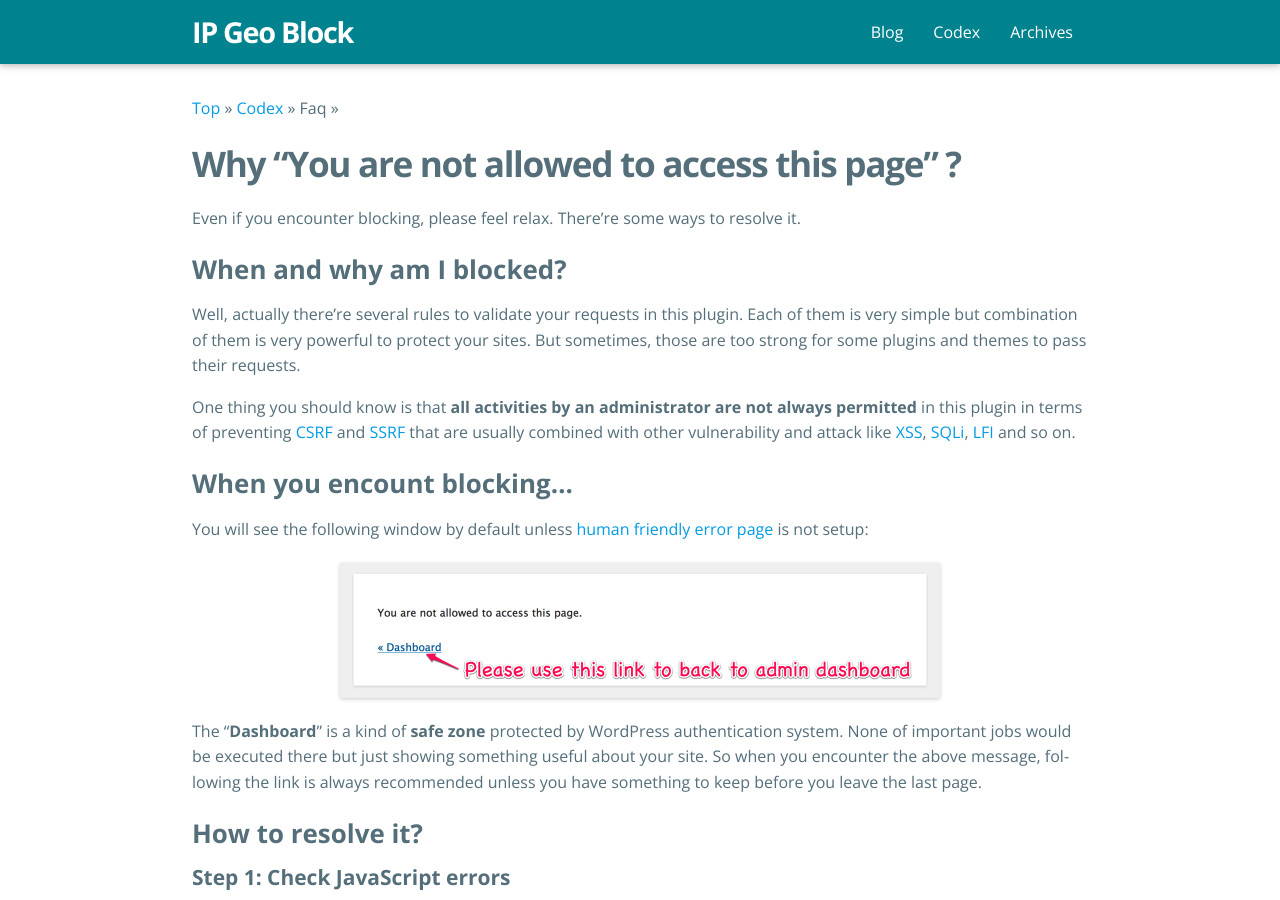
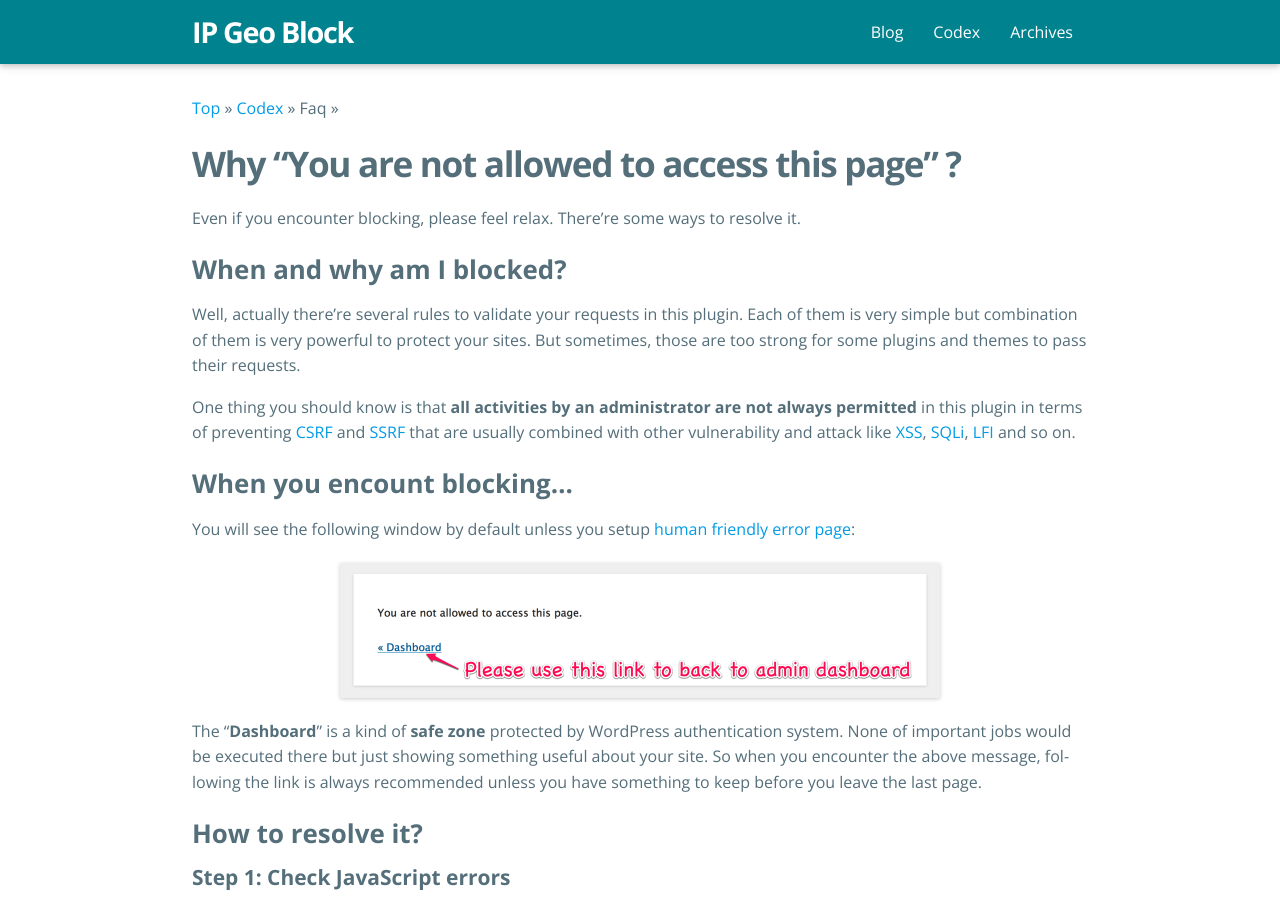
Before and after one commit to tokkonopapa/WordPress-IP-Geo-Block, a Jekyll site: the page built from _codex/02. FAQ/02/you-are-not-allowed-to-access.md, in a window 1280 px wide and 900 px high. Built offline with Jekyll 4.4.1, drawn with Linux system fonts in a browser that asks for light colours; some web fonts are replaced.

Commit message:
Update codex.

```diff
--- a/_codex/02. FAQ/02/you-are-not-allowed-to-access.md
+++ b/_codex/02. FAQ/02/you-are-not-allowed-to-access.md
@@ -23,8 +23,8 @@ always permitted** in this plugin in terms of preventing [CSRF][CSRF] and
 
 ### When you encount blocking&hellip; ###
 
-You will see the following window by default unless [human friendly error page]
-[FriendlyPage] is not setup:
+You will see the following window by default unless you setup [human friendly
+error page][FriendlyPage]:
 
 ![Blocking message]({{ '/img/2016-12/forbidden-message.png' | prepend: site.baseurl }}
  "Blocking message"
```
